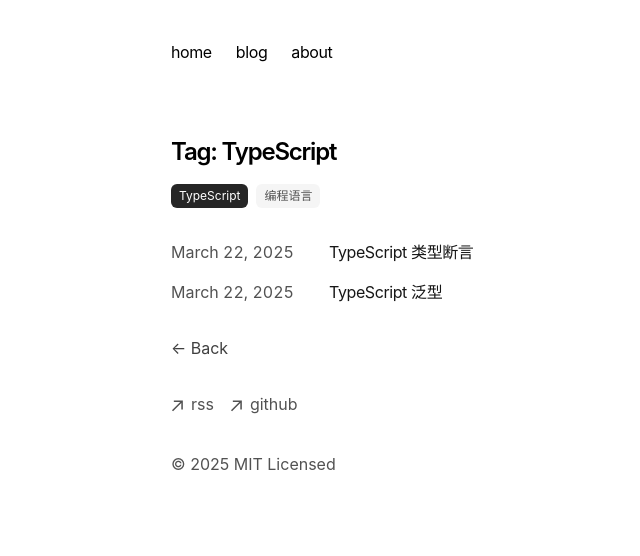
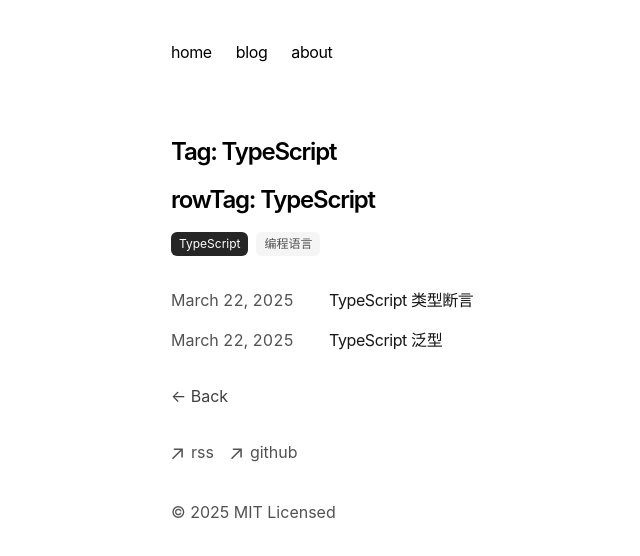
Before and after one commit to leowux/blog, a Next.js app: page /blog/tag/TypeScript in a window 1280 px wide. Shown: the top 556 px of the page, without its empty margins (181-821 px from the left). Built offline with nearby package versions, Linux system fonts and the light colour scheme.

Commit message:
chore: row tag

```diff
--- a/app/blog/tag/[tag]/page.tsx
+++ b/app/blog/tag/[tag]/page.tsx
@@ -21,13 +21,10 @@ export default function TagPage({ params }) {
   const decodedTag = decodeURIComponent(params.tag);
   const posts = getPostsByTag(decodedTag);
   const allTags = getAllTags();
-  console.log(">>>params", params);
-  console.log(">>>decodedTag", decodedTag);
-  console.log(">>>allTags", allTags);
   return (
     <section>
       <h1 className="font-semibold text-2xl mb-4 tracking-tighter">Tag: {decodedTag}</h1>
-
+      <h1 className="font-semibold text-2xl mb-4 tracking-tighter">rowTag: {params.tag}</h1>
       <div className="flex flex-wrap mb-8">
         {allTags.map((t) => (
           <Tag key={t} tag={t} isActive={t === decodedTag} />
```
